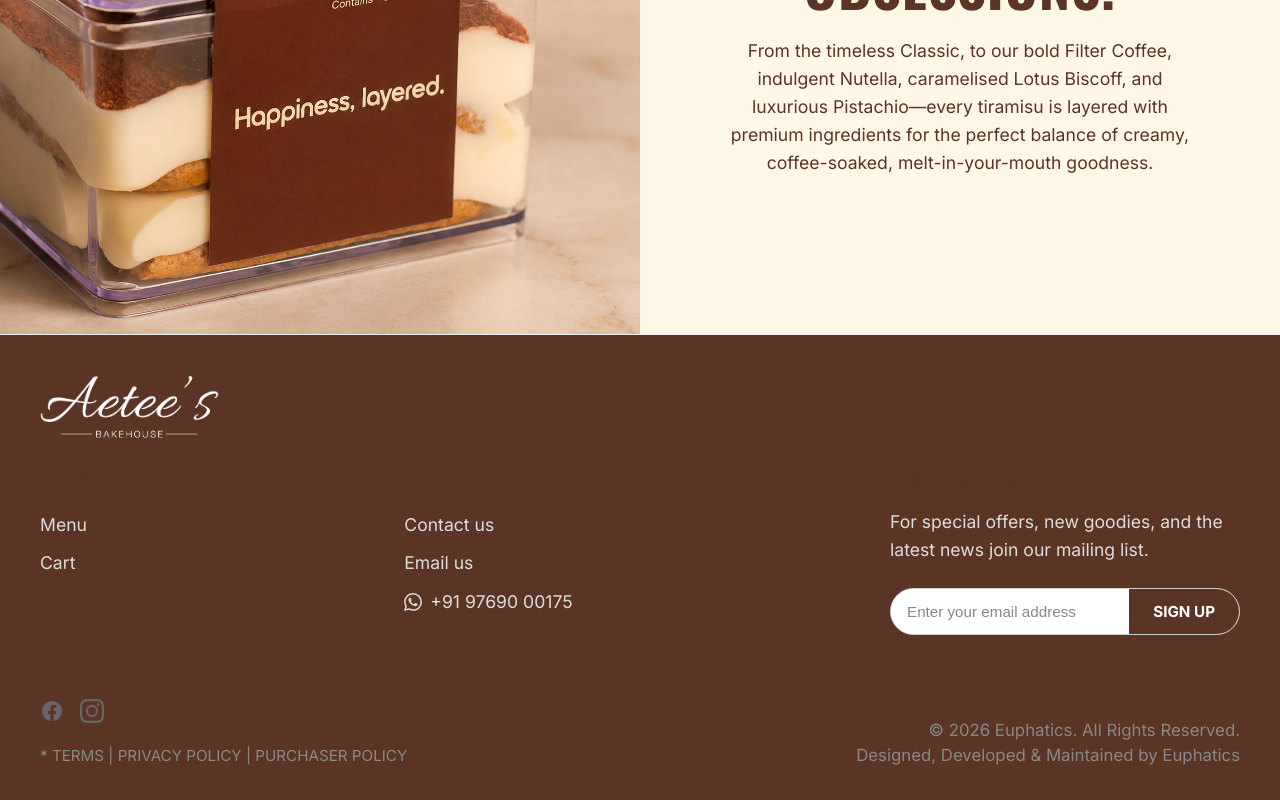
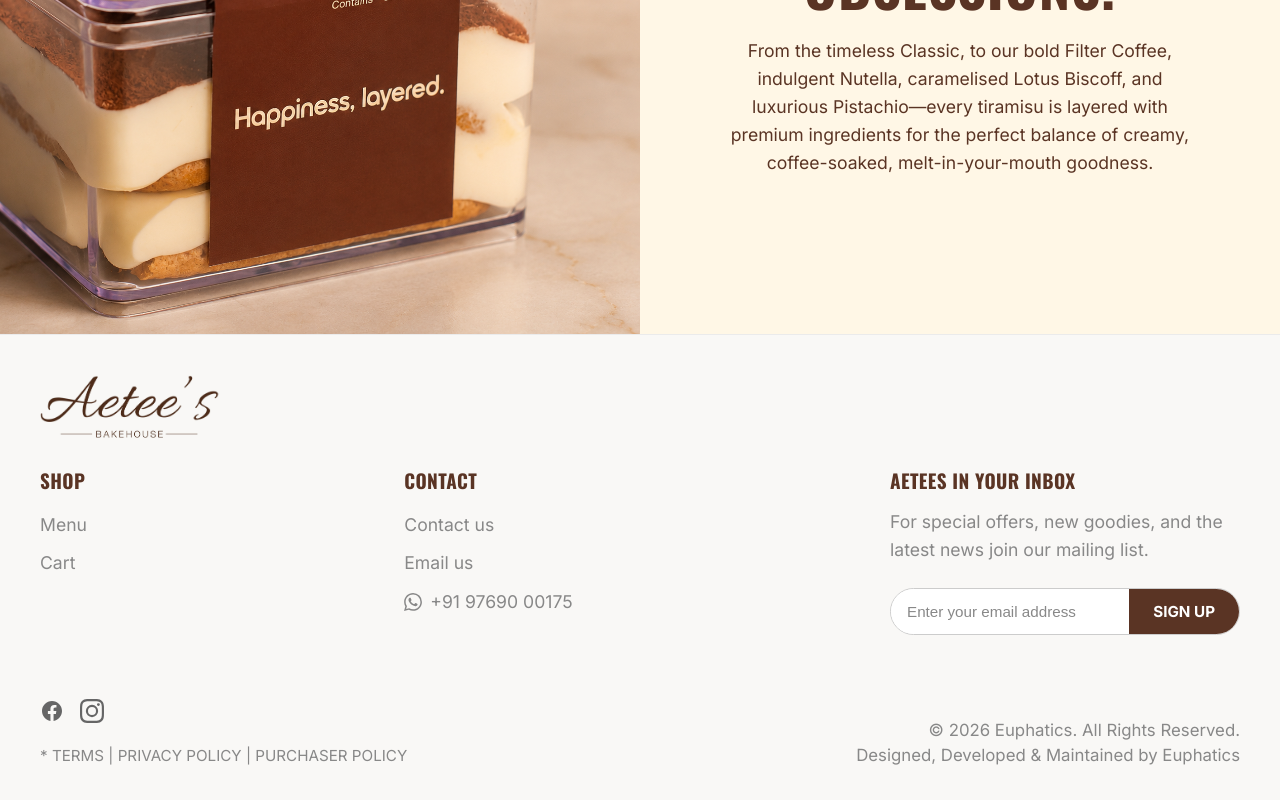
Before and after one commit to mujahiddxd/aetee, a Next.js app: page / in a window 1280 px wide. Shown: the part 1656-2456 px from the top of the page. Built offline with nearby package versions, Linux system fonts and the light colour scheme.

Commit message:
Revert "style: change footer to use brown background with light text"
This reverts commit ef488579cafa554e05ac55d1954c9e426818e95e.

```diff
--- a/src/app/Footer.js
+++ b/src/app/Footer.js
@@ -13,12 +13,12 @@ export default function Footer() {
   }
 
   return (
-    <footer className="footer-container" style={{ backgroundColor: 'var(--color-primary)', color: '#FFFFFF' }}>
+    <footer className="footer-container">
       <div style={{ maxWidth: '1200px', margin: '0 auto' }}>
 
         {/* Logo Section */}
         <div style={{ marginBottom: '20px' }}>
-          <Image src="/logo-white.png" alt="Aetee's Bakehouse" width={180} height={100} style={{ width: '180px', height: 'auto', objectFit: 'contain' }} />
+          <Image src="/logo.png" alt="Aetee's Bakehouse" width={180} height={100} style={{ width: '180px', height: 'auto', objectFit: 'contain', mixBlendMode: 'multiply' }} />
         </div>
 
         {/* Navigation & Info Columns */}
@@ -28,8 +28,8 @@ export default function Footer() {
           <div>
             <h4 style={{ fontWeight: 'bold', marginBottom: '16px', fontSize: '1.2rem', textTransform: 'uppercase' }}>SHOP</h4>
             <ul style={{ listStyle: 'none', padding: 0, margin: 0, display: 'flex', flexDirection: 'column', gap: '12px' }}>
-              <li><Link href="/menu" style={{ color: '#ddd', textDecoration: 'none', fontSize: '1.1rem' }}>Menu</Link></li>
-              <li><Link href="/cart" style={{ color: '#ddd', textDecoration: 'none', fontSize: '1.1rem' }}>Cart</Link></li>
+              <li><Link href="/menu" style={{ color: '#888', textDecoration: 'none', fontSize: '1.1rem' }}>Menu</Link></li>
+              <li><Link href="/cart" style={{ color: '#888', textDecoration: 'none', fontSize: '1.1rem' }}>Cart</Link></li>
             </ul>
           </div>
 
@@ -37,9 +37,9 @@ export default function Footer() {
           <div>
             <h4 style={{ fontWeight: 'bold', marginBottom: '16px', fontSize: '1.2rem', textTransform: 'uppercase' }}>CONTACT</h4>
             <ul style={{ listStyle: 'none', padding: 0, margin: 0, display: 'flex', flexDirection: 'column', gap: '12px' }}>
-              <li><Link href="/contact" style={{ color: '#ddd', textDecoration: 'none', fontSize: '1.1rem' }}>Contact us</Link></li>
-              <li><Link href="/contact" style={{ color: '#ddd', textDecoration: 'none', fontSize: '1.1rem' }}>Email us</Link></li>
-              <li><a href="https://wa.me/919769000175" target="_blank" rel="noopener noreferrer" style={{ color: '#ddd', textDecoration: 'none', fontSize: '1.1rem', display: 'flex', alignItems: 'center', gap: '8px' }}>
+              <li><Link href="/contact" style={{ color: '#888', textDecoration: 'none', fontSize: '1.1rem' }}>Contact us</Link></li>
+              <li><Link href="/contact" style={{ color: '#888', textDecoration: 'none', fontSize: '1.1rem' }}>Email us</Link></li>
+              <li><a href="https://wa.me/919769000175" target="_blank" rel="noopener noreferrer" style={{ color: '#888', textDecoration: 'none', fontSize: '1.1rem', display: 'flex', alignItems: 'center', gap: '8px' }}>
                 <svg width="18" height="18" viewBox="0 0 24 24" fill="currentColor" xmlns="http://www.w3.org/2000/svg"><path d="M17.472 14.382c-.297-.149-1.758-.867-2.03-.967-.273-.099-.471-.148-.67.15-.197.297-.767.966-.94 1.164-.173.199-.347.223-.644.075-.297-.15-1.255-.463-2.39-1.475-.888-.788-1.487-1.761-1.66-2.059-.173-.297-.018-.458.13-.606.134-.133.298-.347.446-.52.149-.174.198-.298.298-.497.099-.198.05-.371-.025-.52-.075-.149-.669-1.612-.916-2.207-.242-.579-.487-.5-.669-.51a5.816 5.816 0 00-.57-.01c-.198 0-.52.074-.792.372-.272.297-1.04 1.016-1.04 2.479 0 1.462 1.065 2.875 1.213 3.074.149.198 2.096 3.2 5.077 4.487.709.306 1.262.489 1.694.625.712.227 1.36.195 1.871.118.571-.085 1.758-.719 2.006-1.413.248-.694.248-1.289.173-1.413-.074-.124-.272-.198-.57-.347m-5.421 7.403h-.004a9.87 9.87 0 01-5.031-1.378l-.361-.214-3.741.982.998-3.648-.235-.374a9.86 9.86 0 01-1.51-5.26c.001-5.45 4.436-9.884 9.888-9.884 2.64 0 5.122 1.03 6.988 2.898a9.825 9.825 0 012.893 6.994c-.003 5.45-4.437 9.884-9.885 9.884m8.413-18.297A11.815 11.815 0 0012.05 0C5.495 0 .16 5.335.157 11.892c0 2.096.547 4.142 1.588 5.945L.057 24l6.305-1.654a11.882 11.882 0 005.683 1.448h.005c6.554 0 11.89-5.335 11.893-11.893a11.821 11.821 0 00-3.48-8.413z" /></svg>
                 +91 97690 00175
               </a></li>
@@ -49,7 +49,7 @@ export default function Footer() {
           {/* Newsletter Column */}
           <div style={{ maxWidth: '350px', width: '100%' }}>
             <h4 style={{ fontWeight: 'bold', marginBottom: '12px', fontSize: '1.2rem', textTransform: 'uppercase' }}>AETEES IN YOUR INBOX</h4>
-            <p style={{ fontSize: '1.1rem', lineHeight: '1.6', marginBottom: '24px', color: '#ddd' }}>For special offers, new goodies, and the latest news join our mailing list.</p>
+            <p style={{ fontSize: '1.1rem', lineHeight: '1.6', marginBottom: '24px', color: '#888' }}>For special offers, new goodies, and the latest news join our mailing list.</p>
             <div className="footer-newsletter-box">
               <input type="email" placeholder="Enter your email address" className="footer-email-input" />
               <button className="footer-signup-btn">SIGN UP</button>
```
